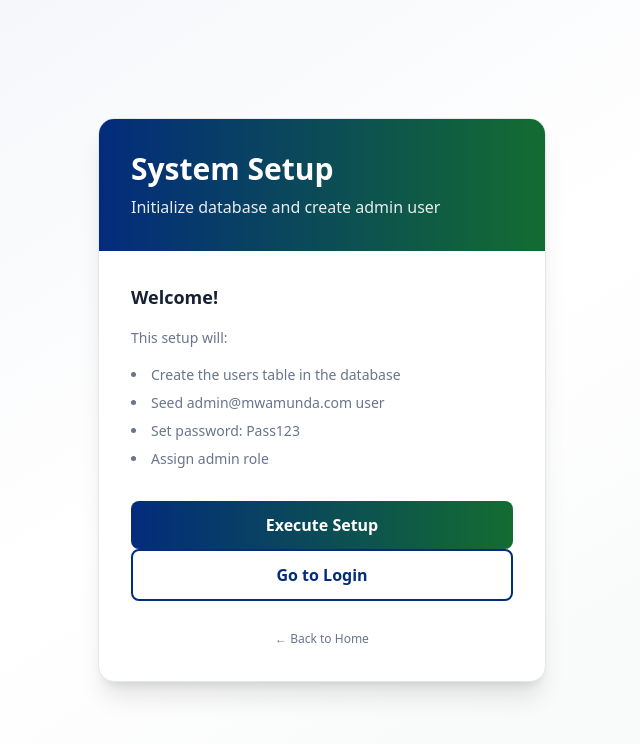
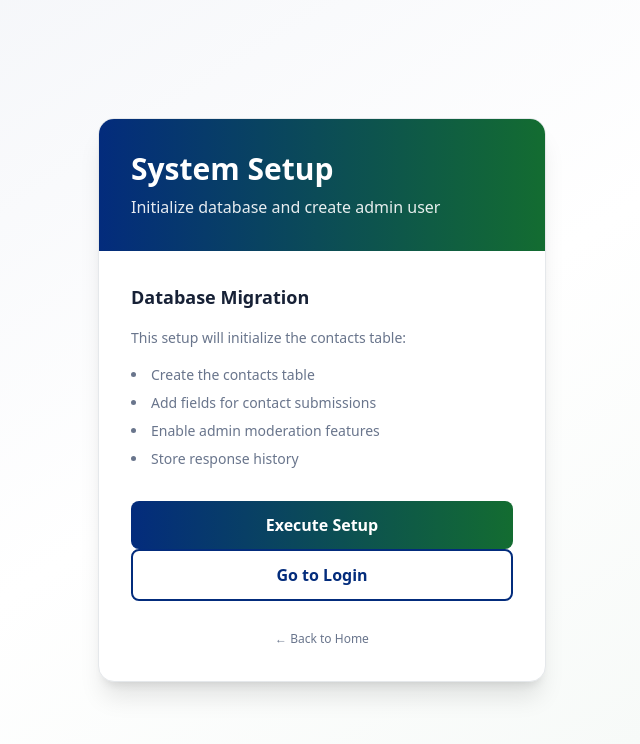
Before and after one commit to swairua/mwamunda, a React (Vite) app: page /admin/setup in a window 1280 px wide. Shown: the top 744 px of the page, without its empty margins (318-958 px from the left). Built offline with nearby package versions, Linux system fonts and the light colour scheme.

Commit message:
completionId: cgen-8507230c82724f24ac752a6159f5a315
cgen-8507230c82724f24ac752a6159f5a315

```diff
--- a/client/pages/AdminSetup.tsx
+++ b/client/pages/AdminSetup.tsx
@@ -77,16 +77,16 @@ export default function AdminSetup() {
           <div className="p-8">
             <div className="mb-8">
               <h2 className="text-lg font-semibold text-foreground mb-4">
-                Welcome!
+                Database Migration
               </h2>
               <p className="text-muted-foreground text-sm leading-relaxed mb-4">
-                This setup will:
+                This setup will initialize the contacts table:
               </p>
               <ul className="text-sm text-muted-foreground space-y-2 mb-4 list-inside list-disc">
-                <li>Create the users table in the database</li>
-                <li>Seed admin@mwamunda.com user</li>
-                <li>Set password: Pass123</li>
-                <li>Assign admin role</li>
+                <li>Create the contacts table</li>
+                <li>Add fields for contact submissions</li>
+                <li>Enable admin moderation features</li>
+                <li>Store response history</li>
               </ul>
             </div>
 
```
